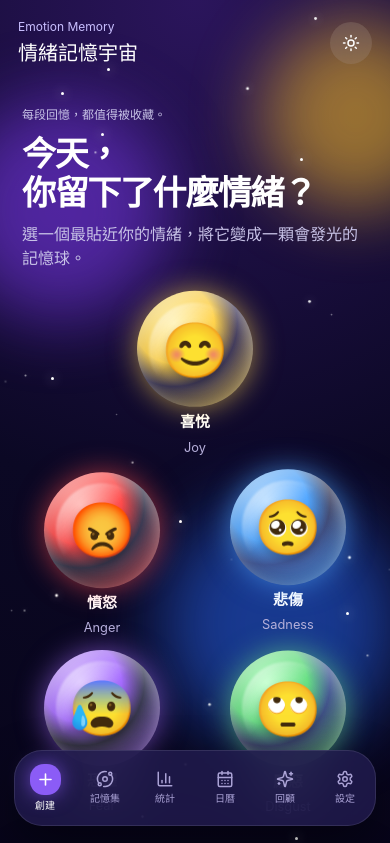
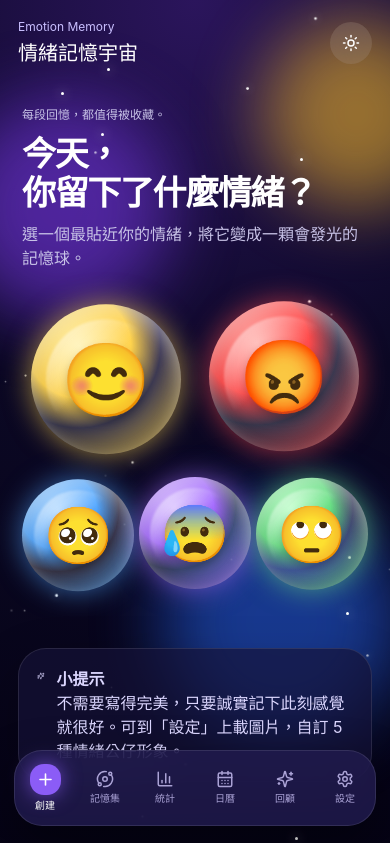
Before and after one commit to anthonywong0206-commits/Inside-Out_v4, a React (Vite) app: page / in a window 390 px wide. Shown: the top 843 px of the page. Built offline with nearby package versions, Linux system fonts and the light colour scheme.

Commit message:
Add files via upload

```diff
--- a/src/main.jsx
+++ b/src/main.jsx
@@ -114,7 +114,11 @@ function App(){const [items,setItems,storageError]=useLocal();const [customImage
 function Cosmos(){return <div className="cosmos"><div className="orb o1"/><div className="orb o2"/><div className="orb o3"/>{Array.from({length:34}).map((_,i)=><span key={i} className="star" style={{left:`${Math.random()*100}%`,top:`${Math.random()*100}%`,animationDelay:`${Math.random()*8}s`}}/>)}</div>}
 function TopBar({dark,setDark}){return <div className="topbar"><div><p className="mini">Emotion Memory</p><h1>情緒記憶宇宙</h1></div><button className="round" onClick={()=>setDark(!dark)}>{dark?<Sun size={18}/>:<Moon size={18}/>}</button></div>}
 function Screen({children,className=''}){return <motion.section initial={{opacity:0,y:18,filter:'blur(10px)'}} animate={{opacity:1,y:0,filter:'blur(0px)'}} exit={{opacity:0,y:-12,filter:'blur(10px)'}} className={`screen ${className}`}>{children}</motion.section>}
-function Create({onPick,customImages}){return <Screen><div className="hero"><p className="label">每段回憶，都值得被收藏。</p><h2>今天，<br/>你留下了什麼情緒？</h2><p>選一個最貼近你的情緒，將它變成一顆會發光的記憶球。</p></div><div className="emotion-grid">{EMOTIONS.map((e,i)=><motion.button key={e.key} className="emotion-card" onClick={()=>onPick(e)} whileTap={{scale:.92}} animate={{y:[0,-10,0]}} transition={{duration:3+i*.24,repeat:Infinity}}><EmotionAvatar emotion={e} customImages={customImages}/><b>{e.zh}</b><small>{e.en}</small></motion.button>)}</div><div className="tip-card"><Sparkles size={18}/><div><b>小提示</b><p>不需要寫得完美，只要誠實記下此刻感覺就很好。可到「設定」上載圖片，自訂 5 種情緒公仔形象。</p></div></div></Screen>}
+function Create({onPick,customImages}){
+ const topEmotions=EMOTIONS.slice(0,2);
+ const bottomEmotions=EMOTIONS.slice(2);
+ const renderEmotion=(e,i)=><motion.button key={e.key} className={`emotion-mascot emotion-${e.key}`} onClick={()=>onPick(e)} whileTap={{scale:.92}} animate={{y:[0,-10,0]}} transition={{duration:3+i*.24,repeat:Infinity}} aria-label={e.zh}><EmotionAvatar emotion={e} customImages={customImages}/></motion.button>;
+ return <Screen><div className="hero"><p className="label">每段回憶，都值得被收藏。</p><h2>今天，<br/>你留下了什麼情緒？</h2><p>選一個最貼近你的情緒，將它變成一顆會發光的記憶球。</p></div><div className="emotion-stage"><div className="emotion-stage-row emotion-stage-top">{topEmotions.map((e,i)=>renderEmotion(e,i))}</div><div className="emotion-stage-row emotion-stage-bottom">{bottomEmotions.map((e,i)=>renderEmotion(e,i+2))}</div></div><div className="tip-card"><Sparkles size={18}/><div><b>小提示</b><p>不需要寫得完美，只要誠實記下此刻感覺就很好。可到「設定」上載圖片，自訂 5 種情緒公仔形象。</p></div></div></Screen>}
 function CreateModal({emotion,onClose,onSave,customImages}){
  const [title,setTitle]=useState('');
  const [content,setContent]=useState('');
--- a/src/styles.css
+++ b/src/styles.css
@@ -73,3 +73,125 @@
   .emotion-card:nth-child(1) .emotion-avatar.has-custom{width:140px;height:140px}
   .emotion-card:has(.emotion-avatar.has-custom){min-height:188px}
 }
+
+/* v10 Create page mascot layout: reference-image style, no text labels under mascots */
+.emotion-stage{
+  position:relative;
+  margin:14px 0 22px;
+  padding:0 4px 8px;
+}
+.emotion-stage-row{
+  display:grid;
+  align-items:end;
+  justify-items:center;
+}
+.emotion-stage-top{
+  grid-template-columns:repeat(2,minmax(0,1fr));
+  column-gap:22px;
+  margin-bottom:18px;
+}
+.emotion-stage-bottom{
+  grid-template-columns:repeat(3,minmax(0,1fr));
+  column-gap:4px;
+}
+.emotion-mascot{
+  border:0;
+  background:transparent;
+  color:white;
+  display:grid;
+  place-items:center;
+  padding:0;
+  min-height:168px;
+  width:100%;
+  cursor:pointer;
+  -webkit-tap-highlight-color:transparent;
+}
+.emotion-mascot .character{
+  width:148px;
+  height:148px;
+}
+.emotion-mascot.emotion-joy .character,
+.emotion-mascot.emotion-anger .character{
+  width:168px;
+  height:168px;
+}
+.emotion-mascot.emotion-sadness .character,
+.emotion-mascot.emotion-fear .character,
+.emotion-mascot.emotion-disgust .character{
+  width:128px;
+  height:128px;
+}
+.emotion-mascot .character span{
+  font-size:64px;
+}
+.emotion-mascot.emotion-joy .character span,
+.emotion-mascot.emotion-anger .character span{
+  font-size:72px;
+}
+.emotion-mascot.emotion-sadness .character span,
+.emotion-mascot.emotion-fear .character span,
+.emotion-mascot.emotion-disgust .character span{
+  font-size:56px;
+}
+.emotion-mascot .emotion-avatar.has-custom{
+  background:transparent!important;
+  box-shadow:none!important;
+  overflow:visible!important;
+  border-radius:0!important;
+  isolation:isolate;
+}
+.emotion-mascot.emotion-joy .emotion-avatar.has-custom,
+.emotion-mascot.emotion-anger .emotion-avatar.has-custom{
+  width:190px;
+  height:190px;
+}
+.emotion-mascot.emotion-sadness .emotion-avatar.has-custom,
+.emotion-mascot.emotion-fear .emotion-avatar.has-custom,
+.emotion-mascot.emotion-disgust .emotion-avatar.has-custom{
+  width:148px;
+  height:148px;
+}
+.emotion-mascot .emotion-avatar.has-custom:after{display:none!important;}
+.emotion-mascot .emotion-avatar.has-custom::before{
+  content:"";
+  position:absolute;
+  inset:18%;
+  z-index:-1;
+  border-radius:999px;
+  background:radial-gradient(circle, rgba(255,255,255,.22), transparent 68%);
+  filter:blur(20px);
+}
+.emotion-mascot .emotion-avatar.has-custom img{
+  width:136%;
+  height:136%;
+  object-fit:contain;
+  transform:translateY(0);
+  filter:drop-shadow(0 0 22px currentColor) drop-shadow(0 18px 20px rgba(0,0,0,.38));
+}
+@media (max-width:390px){
+  .emotion-stage-top{column-gap:10px;margin-bottom:12px;}
+  .emotion-mascot{min-height:150px;}
+  .emotion-mascot.emotion-joy .character,
+  .emotion-mascot.emotion-anger .character{width:150px;height:150px;}
+  .emotion-mascot.emotion-sadness .character,
+  .emotion-mascot.emotion-fear .character,
+  .emotion-mascot.emotion-disgust .character{width:112px;height:112px;}
+  .emotion-mascot.emotion-joy .emotion-avatar.has-custom,
+  .emotion-mascot.emotion-anger .emotion-avatar.has-custom{width:168px;height:168px;}
+  .emotion-mascot.emotion-sadness .emotion-avatar.has-custom,
+  .emotion-mascot.emotion-fear .emotion-avatar.has-custom,
+  .emotion-mascot.emotion-disgust .emotion-avatar.has-custom{width:130px;height:130px;}
+}
+@media (max-width:340px){
+  .emotion-mascot{min-height:132px;}
+  .emotion-mascot.emotion-joy .character,
+  .emotion-mascot.emotion-anger .character{width:132px;height:132px;}
+  .emotion-mascot.emotion-sadness .character,
+  .emotion-mascot.emotion-fear .character,
+  .emotion-mascot.emotion-disgust .character{width:98px;height:98px;}
+  .emotion-mascot.emotion-joy .emotion-avatar.has-custom,
+  .emotion-mascot.emotion-anger .emotion-avatar.has-custom{width:148px;height:148px;}
+  .emotion-mascot.emotion-sadness .emotion-avatar.has-custom,
+  .emotion-mascot.emotion-fear .emotion-avatar.has-custom,
+  .emotion-mascot.emotion-disgust .emotion-avatar.has-custom{width:114px;height:114px;}
+}
```
